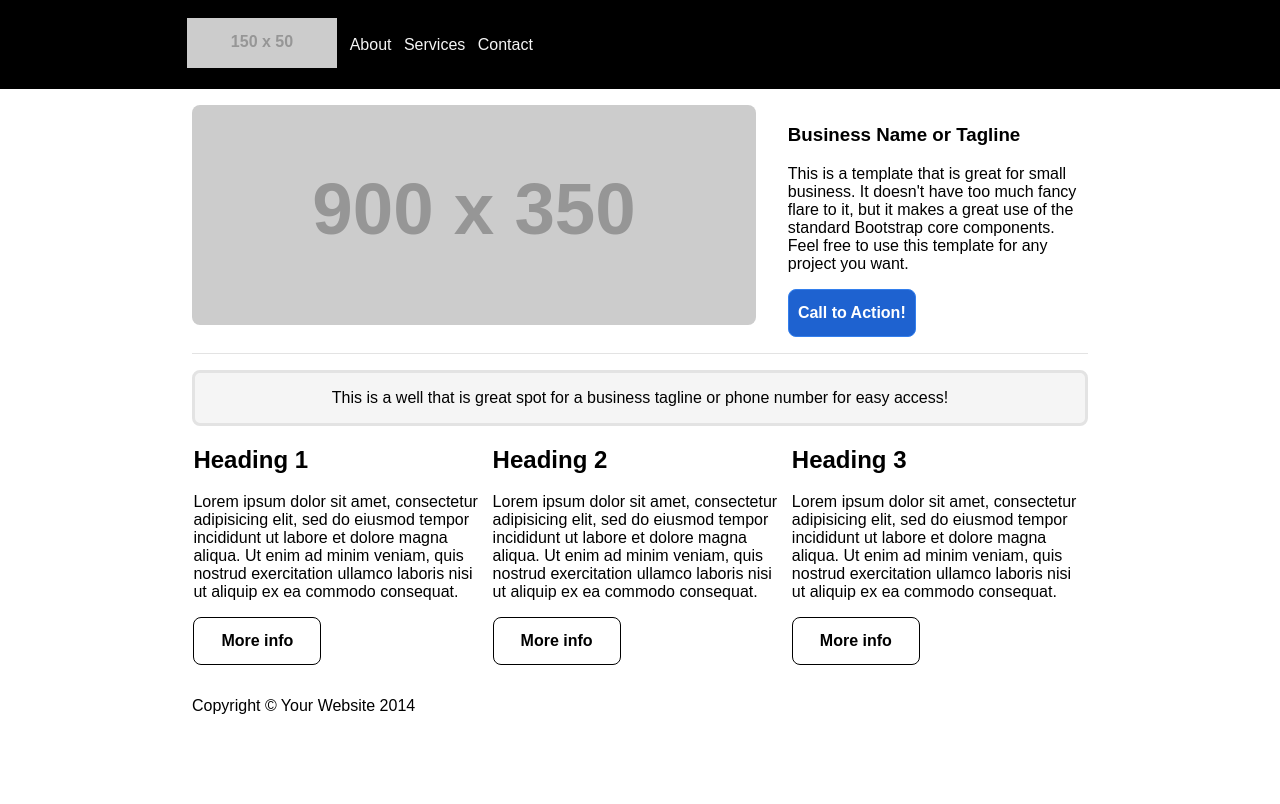
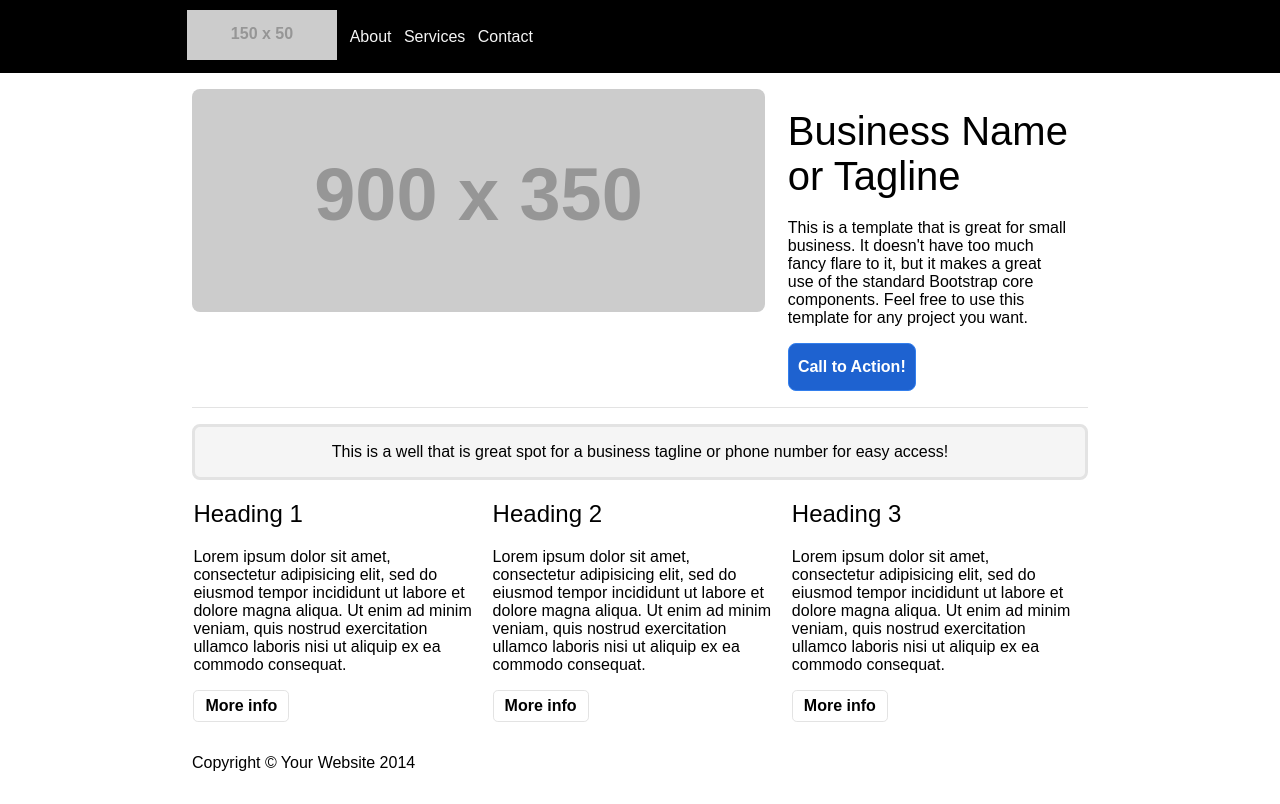
Before and after one commit to sveyres/gabari1, a plain HTML site: page index.html in a window 1280 px wide. Drawn offline with Linux system fonts and the light colour scheme; placeholder pictures from the web are drawn by us.

Commit message:
Titres & marges

```diff
--- a/CSS/style.css
+++ b/CSS/style.css
@@ -24,6 +24,7 @@ nav li {
 }
 nav ul {
     padding: 0;
+    margin: 0.5em 0;
 }
 nav a {
     text-decoration: none;
@@ -55,16 +56,16 @@ nav a {
 }
 article button {
     background-color:#ffffff;
-    border-radius: 0.5em;
-    border:0.1em solid #000000;
+    border-radius: 0.3em;
+    border:0.1em solid #e3e3e3;
     display:inline-block;
     font-family:Arial;
     font-size:1em;
     font-weight:bold;
     font-style:normal;
-    height:3em;
+    height: 2em;
     line-height:1em;
-    width:8em;
+    width: 6em;
     text-decoration:none;
     text-align:center;
 
@@ -74,6 +75,10 @@ article {
     text-align: left;
     vertical-align: top;
     width: 32.9%;
+}
+
+article p {
+    padding-right: 1em;
 }
 
 #centraldiv {
@@ -87,8 +92,8 @@ article {
 
 #image {
     display: inline-block;
-    width: 63%;
-    margin-right: 3%;
+    width: 64%;
+    margin-right: 2%;
     border-radius: 0.5em;
 }
 footer{
@@ -96,3 +101,13 @@ footer{
     padding: 2em 0;
     margin: auto;
 }
+
+h1 {
+    margin: 0.5em 0;
+    font-size: 2.5em;
+    font-weight: normal;
+}
+
+h2 {
+    font-weight: normal;
+}
```
